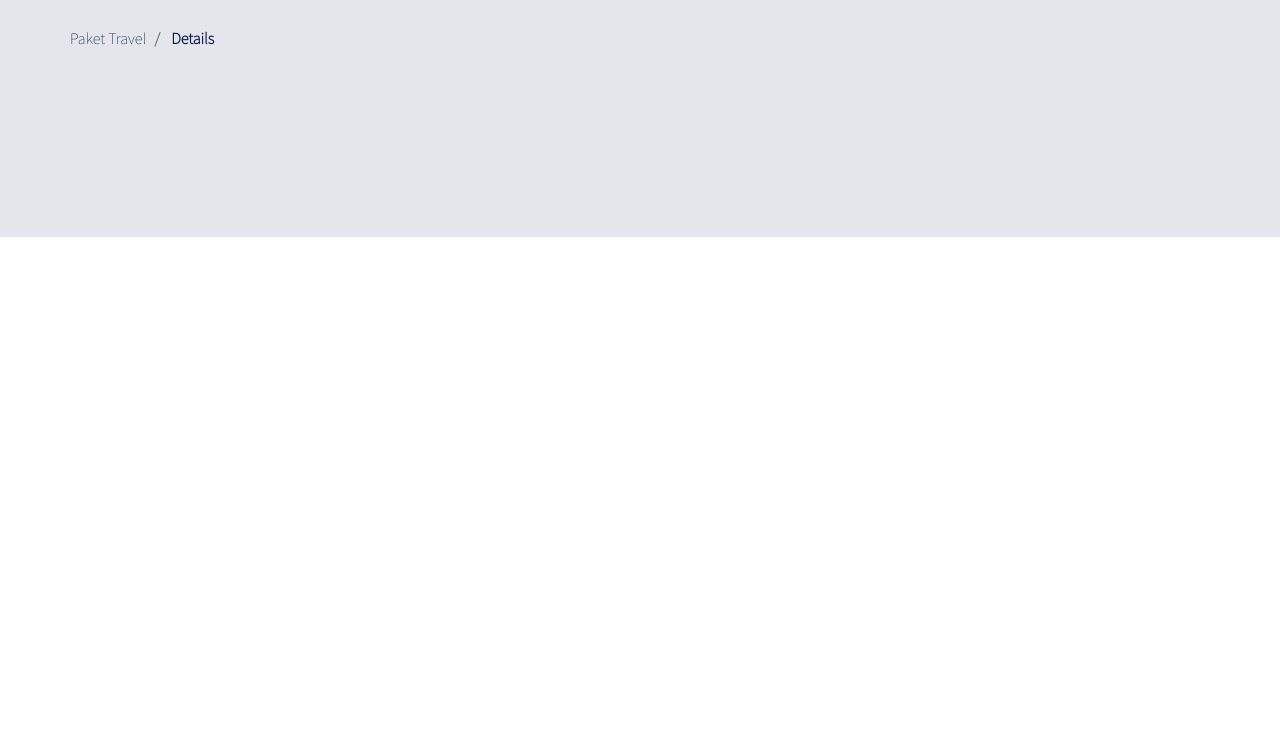
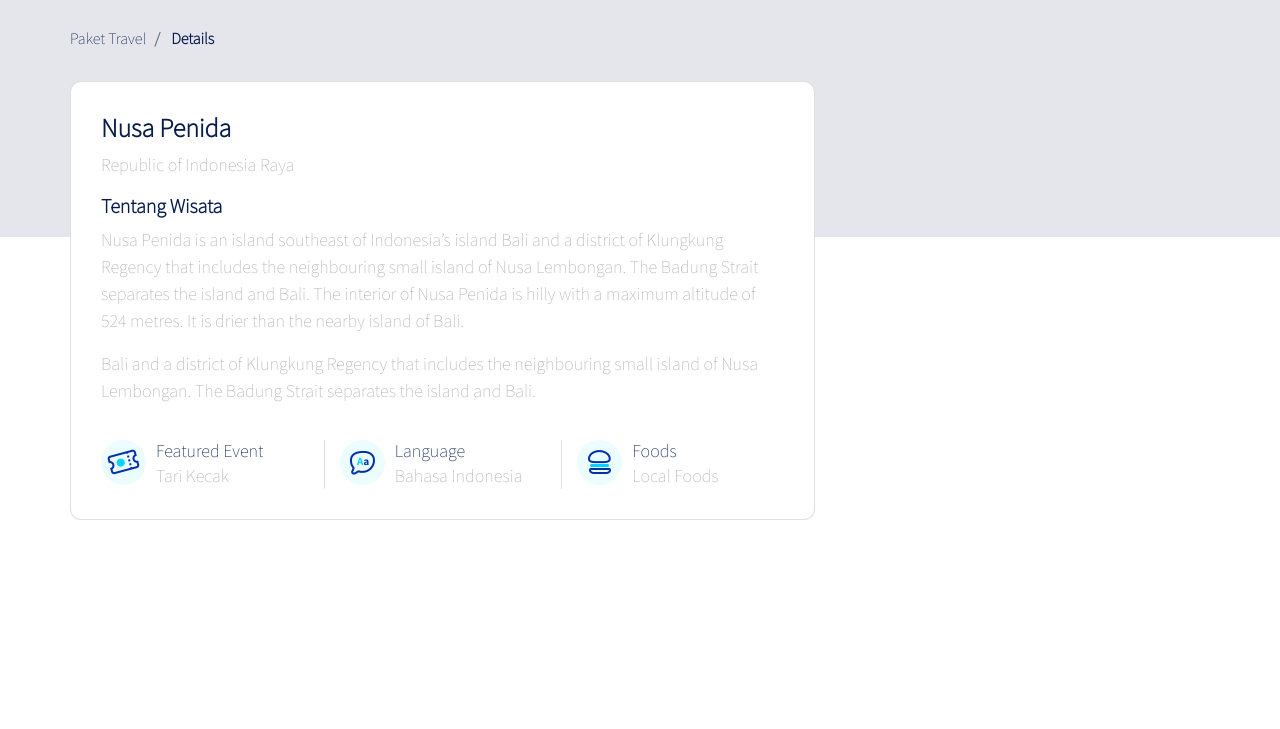
Before and after one commit to yusuffront99/My_website, a plain HTML site: page details.html in a window 1280 px wide. Shown: the part 71-800 px from the top of the page. Drawn offline with Linux system fonts and the light colour scheme.

Commit message:
update file style.css and file details.html and add icon images on card details

```diff
--- a/details.html
+++ b/details.html
@@ -79,6 +79,57 @@
                         </nav>
                     </div>
                 </div>
+
+                <div class="row">
+                    <div class="col-lg-8 pl-lg-0">
+                        <div class="card card-details">
+                            <h1>Nusa Penida</h1>
+                            <p>
+                                Republic of Indonesia Raya
+                            </p>
+
+                            <div class="gallery">
+
+                            </div>
+
+                            <h2>Tentang Wisata</h2>
+                            <p>
+                                Nusa Penida is an island southeast of Indonesia’s island Bali and a district of Klungkung
+                                Regency that includes the neighbouring small island of Nusa Lembongan. The Badung
+                                Strait separates the island and Bali. The interior of Nusa Penida is hilly with a maximum
+                                altitude of 524 metres. It is drier than the nearby island of Bali.
+                            </p>
+                            <p>
+                                Bali and a district of Klungkung Regency that includes the neighbouring small island of
+                                Nusa Lembongan. The Badung Strait separates the island and Bali.
+                            </p>
+                            <div class="features row">
+                                <div class="col-md-4">
+                                    <img src="frontend/images/ic_event.png" alt="icon" class="featured-image">
+                                    <div class="descriptions">
+                                        <h3>Featured Event</h3>
+                                        <p>Tari Kecak</p>
+                                    </div>
+                                </div>
+                                <div class="col-md-4 border-left">
+                                    <img src="frontend/images/ic_language.png" alt="icon" class="featured-image">
+                                    <div class="descriptions">
+                                        <h3>Language</h3>
+                                        <p>Bahasa Indonesia</p>
+                                    </div>
+                                </div>
+                                <div class="col-md-4 border-left">
+                                    <img src="frontend/images/ic_foods.png" alt="icon" class="featured-image">
+                                    <div class="descriptions">
+                                        <h3>Foods</h3>
+                                        <p>Local Foods</p>
+                                    </div>
+                                </div>
+
+                            </div>
+                        </div>
+                    </div>
+                </div>
             </div>
         </section>
     </main>
--- a/frontend/styles/main.scss
+++ b/frontend/styles/main.scss
@@ -283,15 +283,17 @@ header {
     min-height: 310px;
     background: #E4E6EB;
     margin-top: -70px;
+
 }
 
 .section-details-content {
+    margin-top: -210px;
+    min-height: 100vh;
+
     .breadcrumb {
         background-color: transparent;
         padding: 0;
         margin-bottom: 30px;
-        margin-top: -210px;
-        min-height: 100vh;
     }
 
     .breadcrumb-item {
@@ -300,4 +302,52 @@ header {
             color: var(--font-color);
         }
     }
+
+    .card-details {
+        padding: 30px;
+        border-radius: 11px;
+
+        h1 {
+            font-size: 26px;
+            font-weight: bold;
+        }
+
+        h2 {
+            font-size: 20px;
+            font-weight: bold;
+        }
+
+        p {
+            font-size: 18px;
+            color: #b1b1b1;
+        }
+    }
 }
+
+.features {
+    margin-top: 20px;
+
+    h3 {
+        color: var(--font-color);
+        margin-bottom: 0;
+        font-size: 18px;
+    }
+
+    p {
+        margin-bottom: 0;
+    }
+
+    .descriptions {
+        margin-left: 10px;
+        overflow: hidden;
+        float: left;
+    }
+
+    .featured-image {
+        width: 45px;
+        height: 45px;
+        float: left;
+    }
+
+
+}
```
Also changed, not shown: frontend/images/ic_event.png (added), frontend/images/ic_foods.png (added), frontend/images/ic_language.png (added), frontend/styles/main.css, 1 other file.
